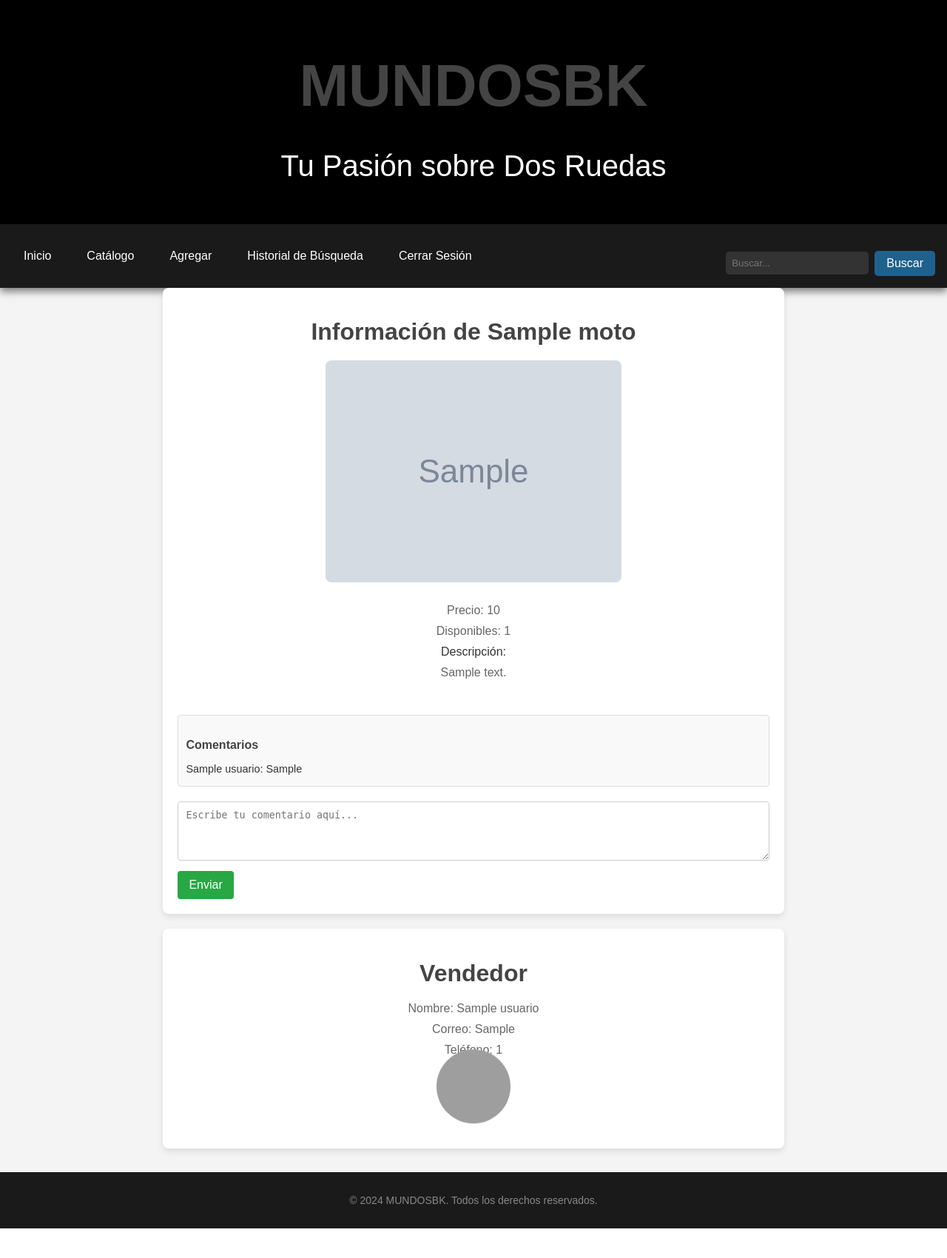
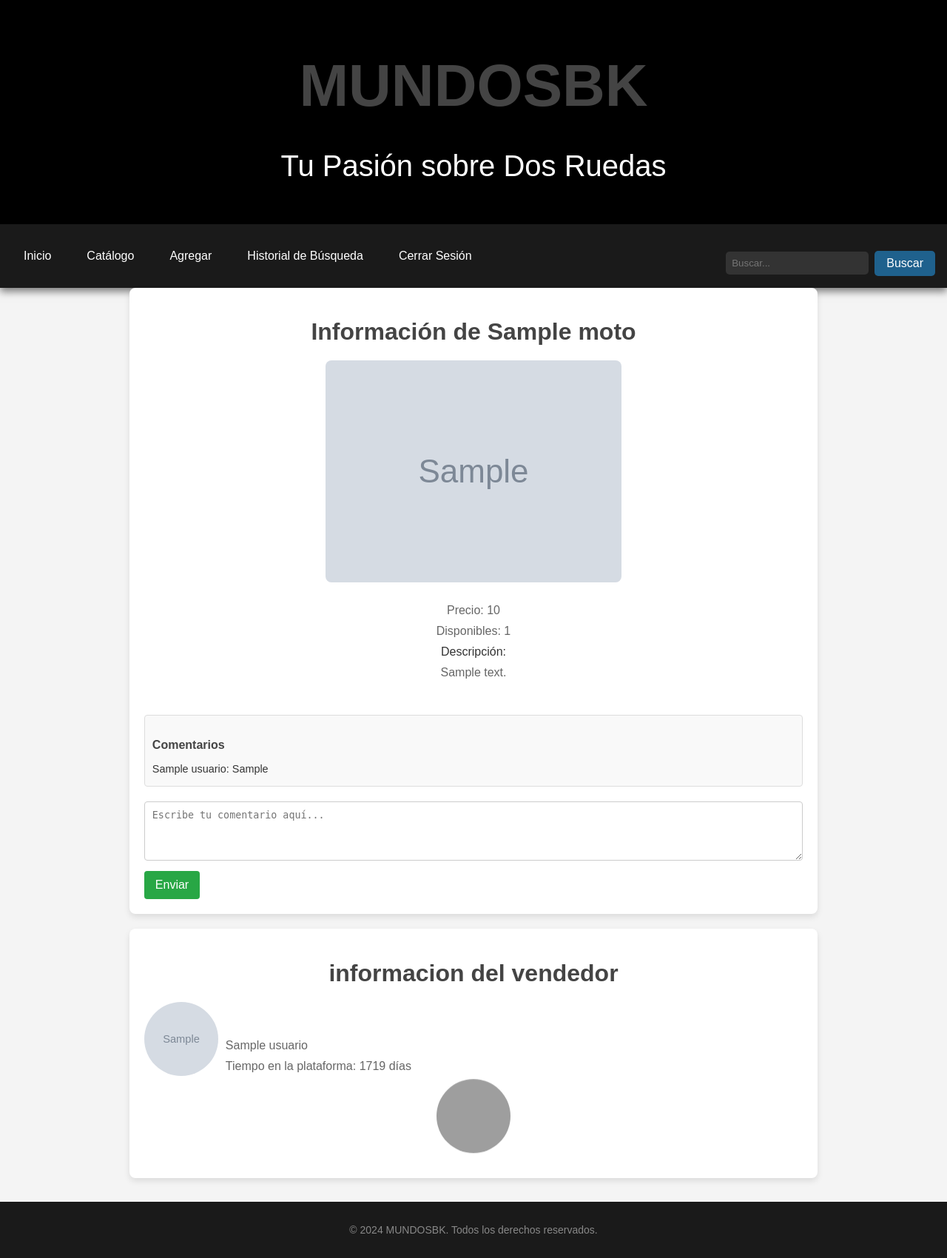
Before and after one commit to yukuy/mundosbk, a Flask app: page /ver_comentarios/1 in a window 1280 px wide. Shown: the whole page at 74% size. Before the commit the page ends 1660 px from the top, so only its background shows below. Run offline with Flask 2, Linux system fonts and the light colour scheme; the visitor is signed in with stand-in values (Sample User, id 1); tables that the repository leaves empty hold one stand-in row (values such as "Sample post"); grey boxes marked "Sample" are stand-in pictures; grey boxes are pictures that could not be loaded.

Commit message:
arreglando perfilvendedor

```diff
--- /dev/null
+++ b/app/calificaciones.py
@@ -0,0 +1,3 @@
+from flask import render_template, redirect, url_for, request, flash, session
+from app import app
+from app.models import Valoraciones, Usuarios, db
--- a/app/comentarios.py
+++ b/app/comentarios.py
@@ -1,5 +1,6 @@
 from flask import render_template, redirect, url_for, request, flash, session
 from app import app
+from datetime import datetime
 from app.models import Motos, Comentarios, Usuarios, db
 
 # Ruta para los comentarios
@@ -59,4 +60,5 @@
             video_id = video_url.split('shorts/')[-1]  # Extraer solo el ID del Short
             embed_url = f"https://www.youtube.com/embed/{video_id}?autoplay=1&mute=1"
 
-    return render_template('info_motos.html', moto=moto, comentarios=comentarios, vendedor=vendedor, video_url=embed_url)
+    return render_template('info_motos.html', moto=moto, comentarios=comentarios,
+                           vendedor=vendedor, video_url=embed_url, datetime=datetime)
--- a/app/templates/info_motos.html
+++ b/app/templates/info_motos.html
@@ -147,6 +147,22 @@
                 transform: translateY(-10px);
             }
         }
+        .user-logo {
+            width: 50px;
+            height: 50px;
+            border-radius: 50%;
+            object-fit: cover;
+            border: 2px solid #ddd;
+            box-shadow: 0 4px 8px rgba(0, 0, 0, 0.1);
+          }
+        .logo{
+            display:flex;
+        }
+        .datos {
+            text-align: left; /* Alinea el texto a la izquierda */
+            margin-left: 10px; /* Espacio a la izquierda del texto */
+            margin-top: 40px; /* Espacio superior de 40px */
+        }
     </style>
 </head>
 <body>
@@ -191,11 +207,15 @@
 
         <!-- Información del vendedor -->
         <div class="infovendedor">
-            <h1>Vendedor</h1>
-            <p>Nombre: {{ vendedor.nombre }}</p>
-            <p>Correo: {{ vendedor.correo }}</p>
-            <p>Teléfono: {{ vendedor.telefono }}</p>
-
+            <h1>informacion del vendedor</h1>
+            <div class="logo">
+                <img src="{{ url_for('static', filename='uploads/' ~ vendedor.foto) }}" alt="Logo del vendedor" style="width: 100px; height: 100px; border-radius: 50%;">
+                <div class="datos">
+                    <p>{{ vendedor.nombre }}</p>
+                    <p>Tiempo en la plataforma: {{ (datetime.utcnow() - vendedor.fecha_registro).days }} días</p>
+                </div>
+            </div>
+            <br>
             <!-- Logo de WhatsApp como enlace -->
             <div class="whatsapp-logo">
                 <a href="https://wa.me/57{{ vendedor.telefono }}?text=Hola,%20estoy%20interesado%20en%20la%20moto%20{{ moto.nombre }}" target="_blank">
```
